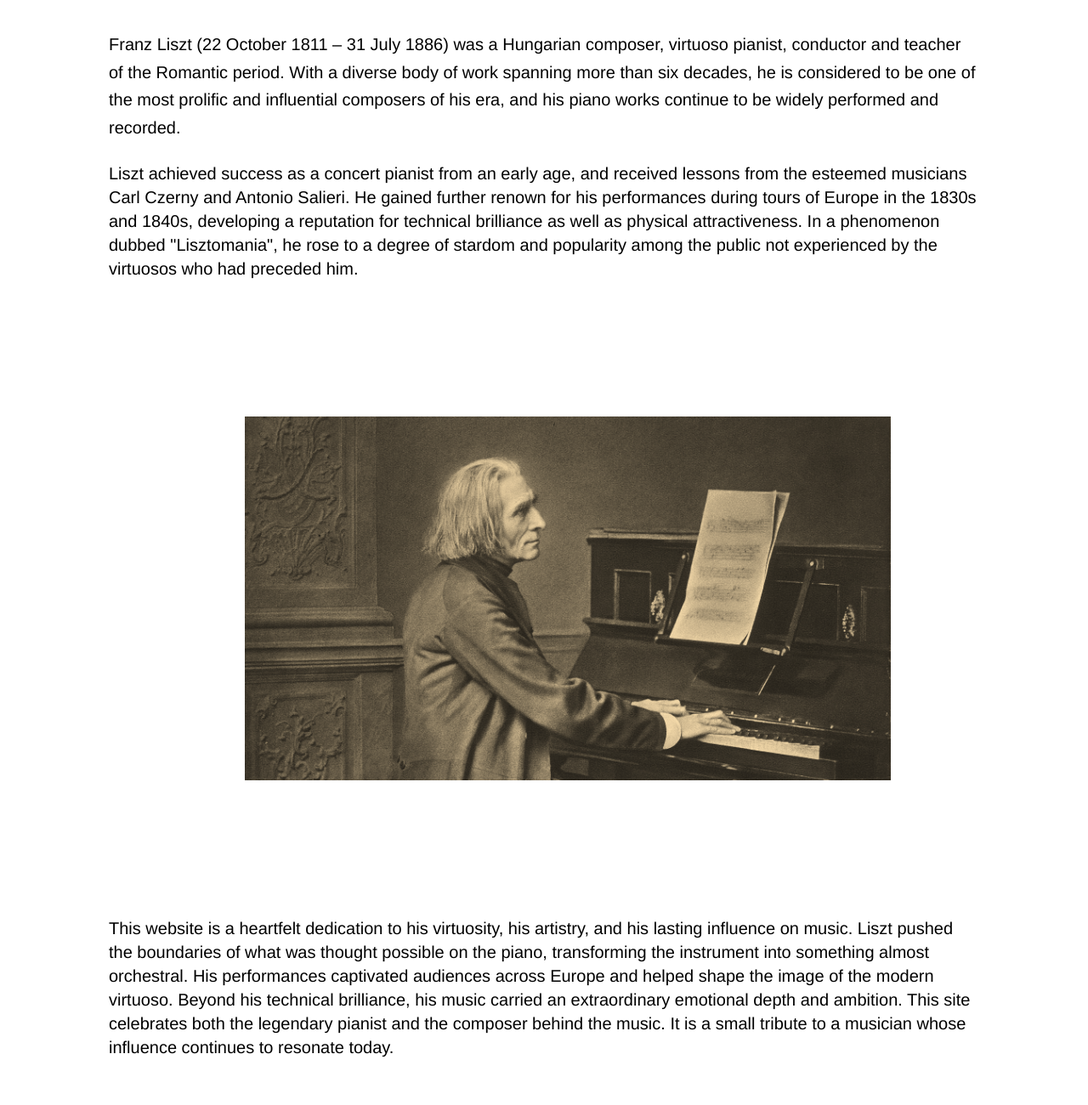
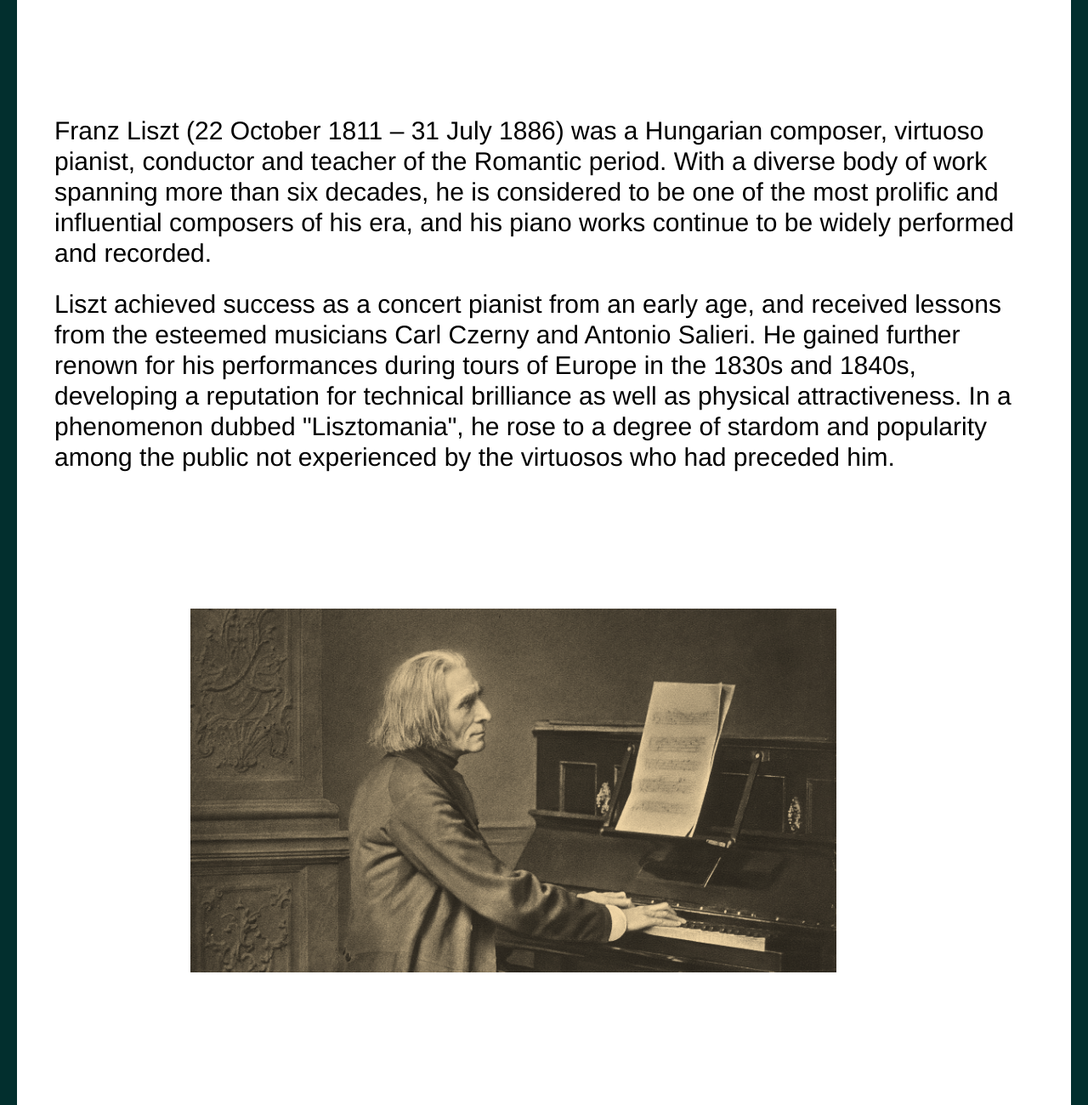
Before and after one commit to cloudsaa/Franz-Liszt-Website, a website built with Vite: page index.html in a window 1280 px wide. Shown: the part 740-2040 px from the top of the page at 85% size. Built offline with nearby package versions, Linux system fonts and the light colour scheme.

Commit message:
color changes

```diff
--- a/index.html
+++ b/index.html
@@ -9,7 +9,7 @@
 
 <body>
 
-  <nav class="bg-teal-950 flex items-center justify-between px-8 py-5 text-white">
+  <nav class="bg-teal-950 flex items-center justify-between px-8 py-5 text-white border border-black">
     <a href="/" class="text-xl font-bold">Liszt</a>
 
     <div class="flex gap-8 font-[Helvetica]">
@@ -22,7 +22,7 @@
 
   <header class="">
 
-    <div id="home" class="bg-teal-950 p-20 border border-black">
+    <div id="home" class="bg-teal-950 p-20 ">
       <div class="flex items-center justify-center gap-20 bg-white p-20">
         <img class="w-[40vw] max-w-2xl" src="/src/assets/liszt.jpg" alt="Franz Liszt">
 
@@ -32,9 +32,9 @@
       </div>
     </div>
 
-    <section id="about" class="px-8 mt-30 mb-5">
-      <div class="mx-auto max-w-5xl">
-        <p class="font-[Helvetica] text-xl leading-relaxed">
+    <section id="about" class="border-20 border-teal-950">
+      <div class="mx-auto max-w-6xl">
+        <p class="font-[Helvetica] text-3xl mt-50">
           Franz Liszt (22 October 1811 – 31 July 1886) was a Hungarian composer,
           virtuoso pianist, conductor and teacher of the Romantic period. With a
           diverse body of work spanning more than six decades, he is considered to
@@ -42,7 +42,7 @@
           his piano works continue to be widely performed and recorded.
         </p>
 
-        <p class="mt-6 font-[Helvetica] text-xl ">
+        <p class="mt-6 font-[Helvetica] text-3xl ">
           Liszt achieved success as a concert pianist from an early age, and
           received lessons from the esteemed musicians Carl Czerny and Antonio
           Salieri. He gained further renown for his performances during tours of
@@ -54,7 +54,7 @@
 
         <img src="/src/assets/liszt3.jpg" class="m-40 w-190 h-auto sepia brightness-80">
 
-        <p class="mb-50 font-[Helvetica] text-xl ">
+        <p class="mb-50 font-[Helvetica] text-3xl ">
           This website is a heartfelt dedication to his virtuosity, his artistry, and his lasting influence on music.
           Liszt pushed the boundaries of what was thought possible on the piano, transforming the instrument into
           something almost orchestral. His performances captivated audiences across Europe and helped shape the image of
@@ -66,7 +66,7 @@
     </section>
   </header>
 
-  <main>
+  <main class="border border-black">
     <section id="pieces" class="bg-teal-950 px-8 py-16">
       <div class="mx-auto max-w-0xl">
 
```
